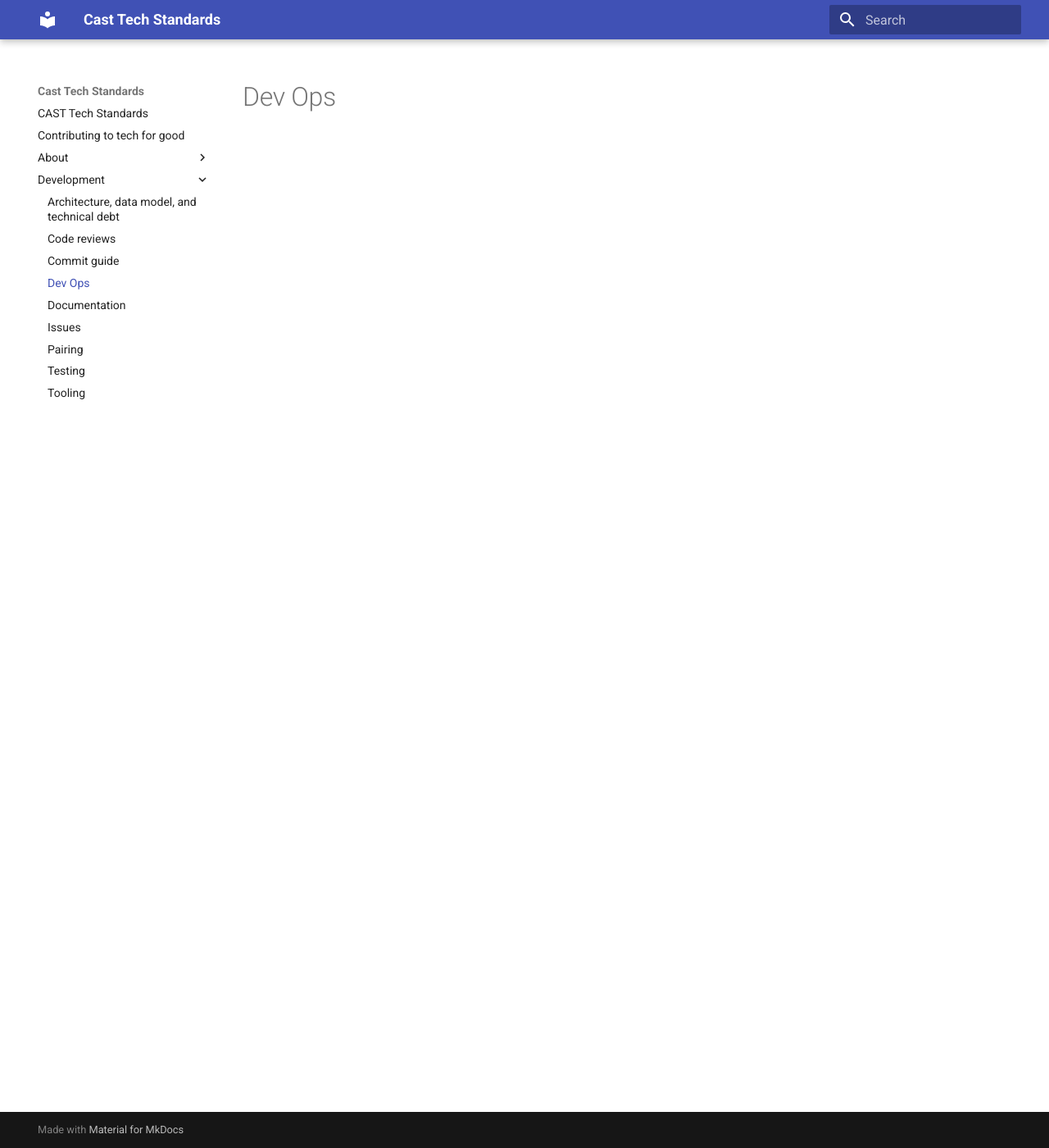
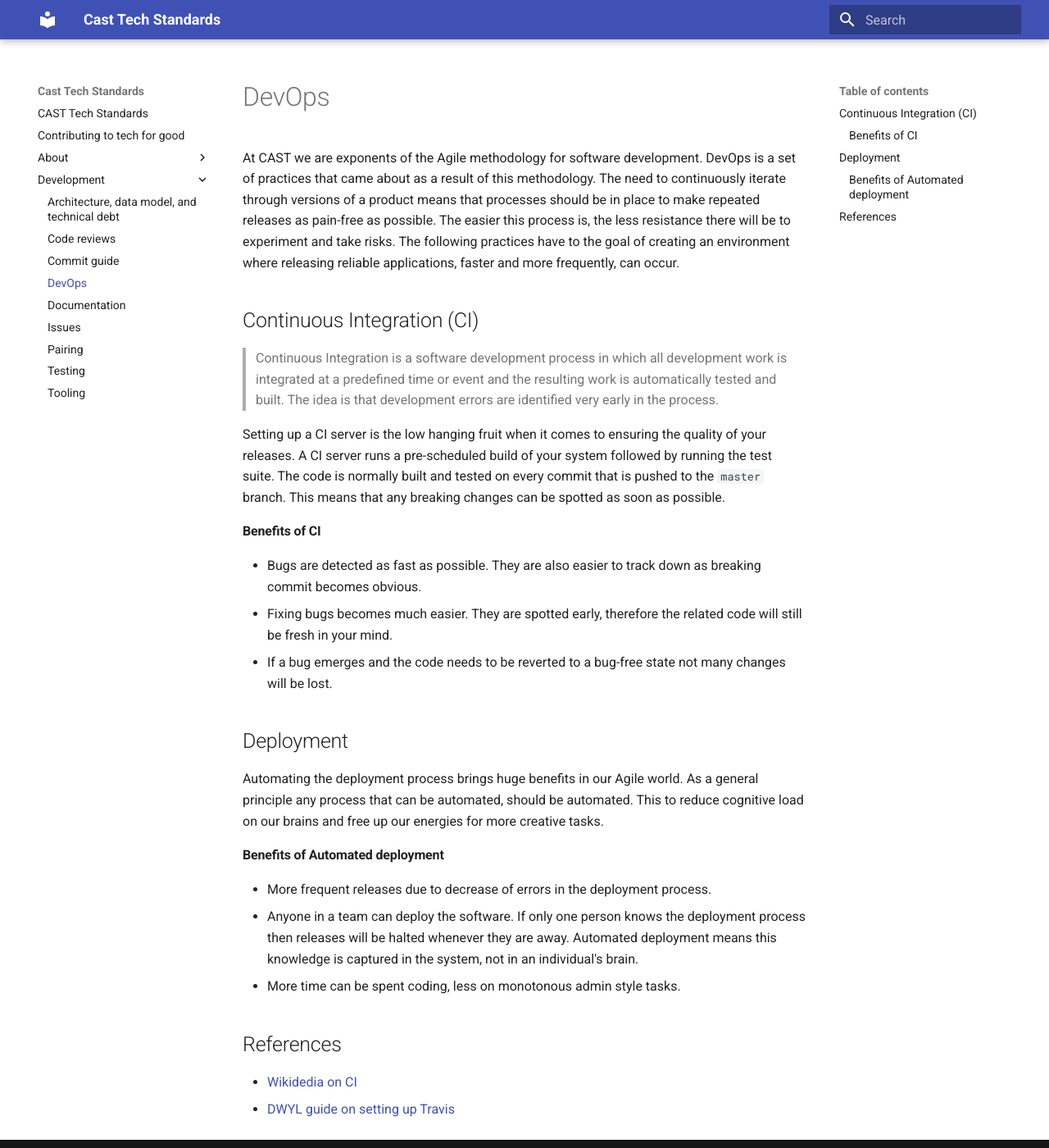
Before and after one commit to TechforgoodCAST/cast-tech-standards, an MkDocs documentation site: the page built from docs/development/devops.md, in a window 1280 px wide and 1400 px high. Shown: the whole window at 82% size. Built offline with MkDocs 1.6.1 and Material for MkDocs 9.7.7, drawn with Linux system fonts in a browser that asks for light colours.

Commit message:
Initial writeup of DevOps principles.

```diff
--- a/docs/development/devops.md
+++ b/docs/development/devops.md
@@ -1 +1,33 @@
-# Dev Ops
+# DevOps
+
+At CAST we are exponents of the Agile methodology for software development. DevOps is a set of practices that came about as a result of this methodology. The need to continuously iterate through versions of a product means that processes should be in place to make repeated releases as pain-free as possible. The easier this process is, the less resistance there will be to experiment and take risks. The following practices have to the goal of creating an environment where releasing reliable applications, faster and more frequently, can occur.
+
+## Continuous Integration (CI)
+
+> Continuous Integration is a software development process
+in which all development work is integrated at a predefined time
+or event and the resulting work is automatically tested and built.
+The idea is that development errors are identified very early in the process.
+
+Setting up a CI server is the low hanging fruit when it comes to ensuring the quality of your releases. A CI server runs a pre-scheduled build of your system followed by running the test suite. The code is normally built and tested on every commit that is pushed to the `master` branch. This means that any breaking changes can be spotted as soon as possible.
+
+#### Benefits of CI
+
+* Bugs are detected as fast as possible. They are also easier to track down as breaking commit becomes obvious.
+* Fixing bugs becomes much easier. They are spotted early, therefore the related code will still be fresh in your mind.
+* If a bug emerges and the code needs to be reverted to a bug-free state not many changes will be lost.
+
+## Deployment
+
+Automating the deployment process brings huge benefits in our Agile world. As a general principle any process that can be automated, should be automated. This to reduce cognitive load on our brains and free up our energies for more creative tasks.
+
+#### Benefits of Automated deployment
+
+* More frequent releases due to decrease of errors in the deployment process.
+* Anyone in a team can deploy the software. If only one person knows the deployment process then releases will be halted whenever they are away. Automated deployment means this knowledge is captured in the system, not in an individual's brain.
+* More time can be spent coding, less on monotonous admin style tasks.
+
+## References
+
+* [Wikidedia on CI](https://en.wikipedia.org/wiki/Continuous_integration)
+* [DWYL guide on setting up Travis](https://en.wikipedia.org/wiki/Continuous_integration)
```
